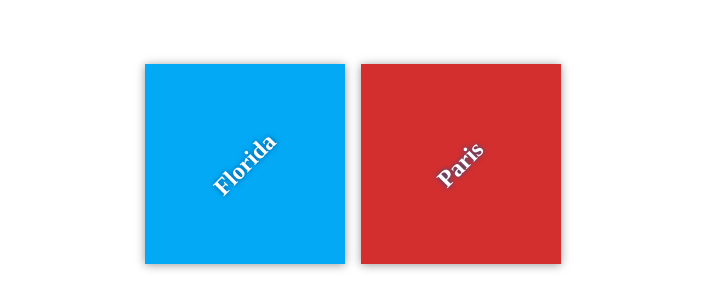
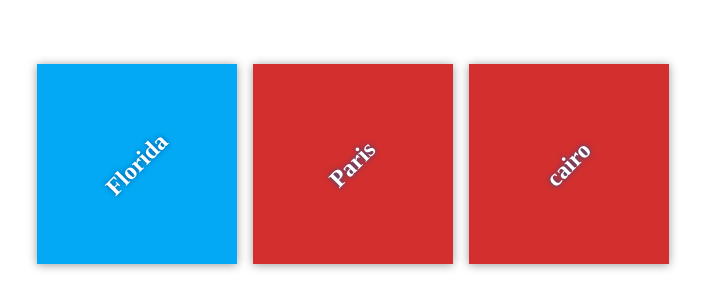
Before and after one commit to maleksaleh10/my-travel-plans2, a plain HTML site: page index.html in a window 1280 px wide. Shown: the part 236-544 px from the top of the page, without its empty margins (287-992 px from the left). Drawn offline with Linux system fonts and the light colour scheme.

Commit message:
Add starting destinations

```diff
--- a/index.html
+++ b/index.html
@@ -16,6 +16,9 @@
 
             <div class="destination" id="paris">
                 <h2>Paris</h2>
+
+            </div><div class="destination" id="paris">
+                <h2>cairo</h2>
             </div>
         </div>
     </div>
```
